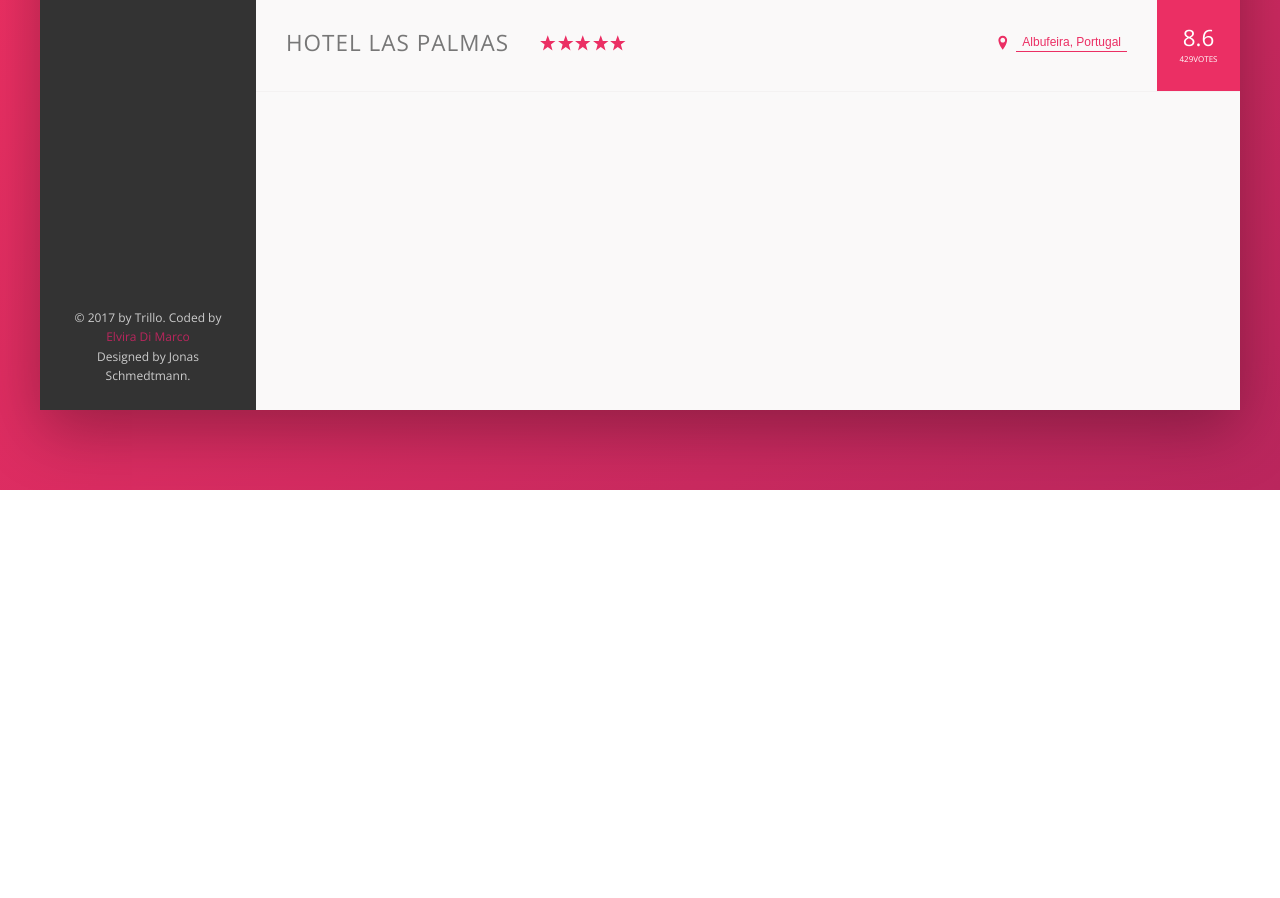
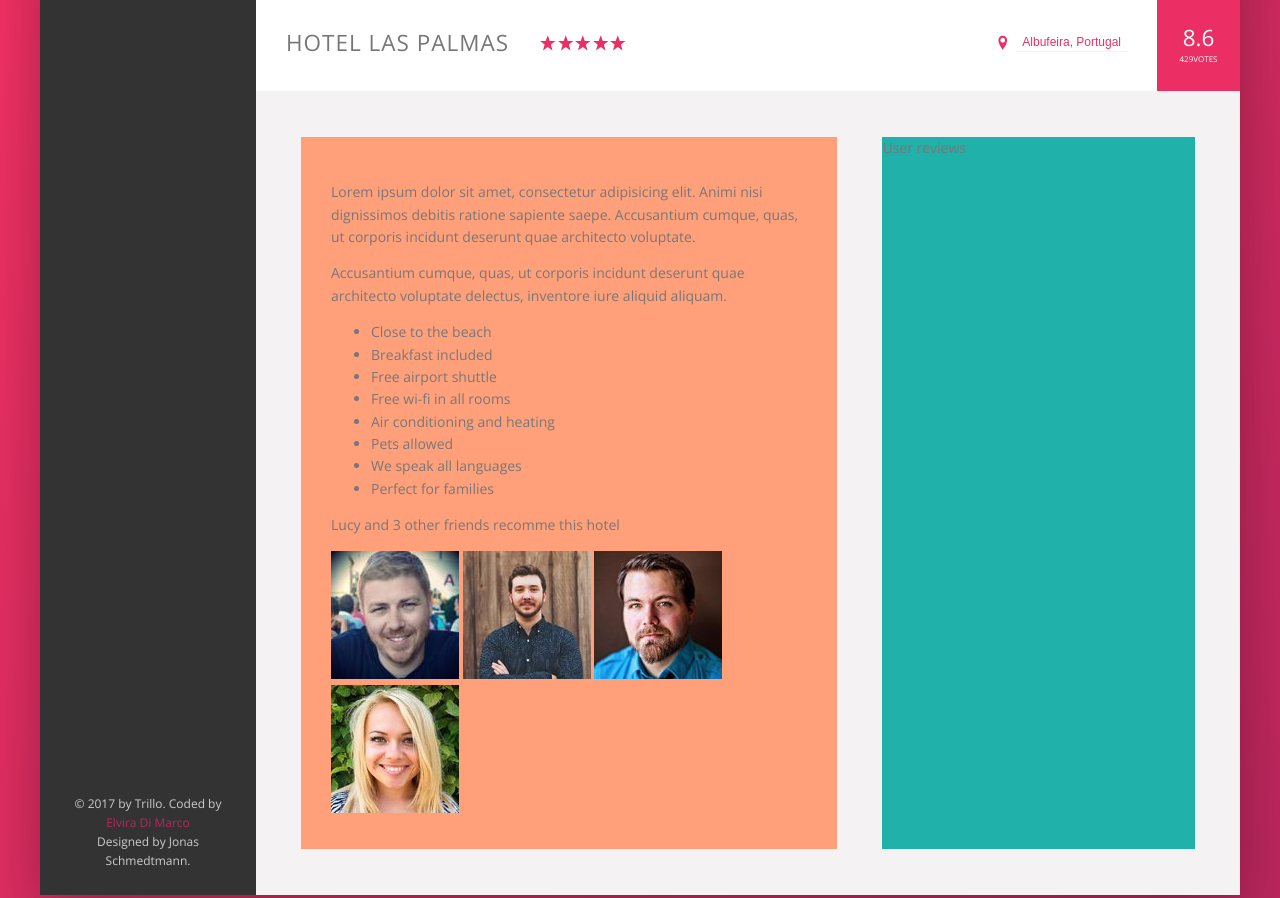
Before and after one commit to Elvira-D/Trillo-project, a website: page index.html in a window 1280 px wide. Shown: the part 540-1438 px from the top of the page. Before the commit the page ends 1030 px from the top, so only its background shows below. Drawn offline with nearby package versions, Linux system fonts and the light colour scheme.

Commit message:
Added the description section

```diff
--- a/index.html
+++ b/index.html
@@ -101,6 +101,7 @@
 
 
             <main class="hotel-view">
+
                 <div class="gallery">
                     <figure class="gallery">
                         <img src="img/hotel-1.jpg" alt="Photo of hotel 1" class="gallery__photo">
@@ -112,6 +113,7 @@
                         <img src="img/hotel-3.jpg" alt="Photo of hotel 3" class="gallery__photo">
                     </figure>
                 </div>
+
                 <div class="overview">
                     <h1 class="overview__heading">
                         Hotel Las Palmas
@@ -145,6 +147,45 @@
                         <div class="overview__rating-count">429votes</div>
                     </div>
                 </div>
+
+
+                <div class="detail">
+                    <div class="description">
+                        <p class="paragraph">
+                            Lorem ipsum dolor sit amet, consectetur adipisicing elit. Animi nisi dignissimos debitis
+                            ratione sapiente saepe. Accusantium cumque, quas, ut corporis incidunt deserunt quae
+                            architecto voluptate.
+
+                        </p>
+                        <p class="paragraph">
+                            Accusantium cumque, quas, ut corporis incidunt deserunt quae architecto voluptate delectus,
+                            inventore iure aliquid aliquam.
+                        </p>
+                        <ul class="list">
+                            <li class="list__item">Close to the beach</li>
+                            <li class="list__item">Breakfast included</li>
+                            <li class="list__item">Free airport shuttle</li>
+                            <li class="list__item">Free wi-fi in all rooms</li>
+                            <li class="list__item">Air conditioning and heating</li>
+                            <li class="list__item">Pets allowed</li>
+                            <li class="list__item">We speak all languages</li>
+                            <li class="list__item">Perfect for families</li>
+                        </ul>
+                        <div class="recommend">
+                            <p class="recommend__count">Lucy and 3 other friends recomme this hotel
+                            </p>
+                            <div class="recommend__friends">
+                                <img src="img/user-3.jpg" alt="Friend 1" class="recommend__photo">
+                                <img src="img/user-4.jpg" alt="Friend 2" class="recommend__photo">
+                                <img src="img/user-5.jpg" alt="Friend 3" class="recommend__photo">
+                                <img src="img/user-6.jpg" alt="Friend 4" class="recommend__photo">
+                            </div>
+                        </div>
+                    </div>
+                    <div class="user-reviews">
+                        User reviews
+                    </div>
+                </div>
             </main>
         </div>
     </div>
--- a/sass/_base.scss
+++ b/sass/_base.scss
@@ -31,6 +31,9 @@ Grey dark 3: #999
     --color-grey-dark-3: #999;
 
     --shadow-dark: 0 2rem 6rem rgba(0, 0, 0, .3);
+    --shadow-light: 0 2rem 5rem rgba(0,0,0,.6rem);
+
+    --line: 1px solid var(--color-grey-light-2);
 
 }
 g* {
--- a/sass/_components.scss
+++ b/sass/_components.scss
@@ -302,7 +302,7 @@
     border: none;
     color: var(--color-primary);
     font-size: inherit;
-    border-bottom: 1px solid currentColor;
+    border-bottom: var(--line);
     padding-bottom: 2px;
     display: inline-block;
     background-color: transparent;
--- a/sass/_layout.scss
+++ b/sass/_layout.scss
@@ -11,7 +11,7 @@
     font-size: 1.4rem;
     height: 7rem;
     background-color: #fff;
-    border-bottom: 1px solid var(--color-grey-light-2);
+    border-bottom: var(--line);
 
     display: flex;
     justify-content: space-between;
@@ -32,6 +32,27 @@
 }
 
 .hotel-view {
-    height: 80rem;
+    background-color: #fff;
     flex: 1;
 }
+
+.detail {
+    font-size: 1.4rem;
+    display: flex;
+    padding: 4.5rem;
+    background-color: var(--color-grey-light-2);
+    border-bottom: var(--line);
+}
+
+.description {
+    background-color:  lightsalmon;
+    box-shadow: var(--shadow-light);
+    padding: 3rem;
+    flex: 0 0 60%;
+    margin-right: 4.5rem;
+}
+
+.user-reviews {
+    background-color: lightseagreen;
+    flex: 1;
+}
```
Also changed, not shown: css/style.css.
